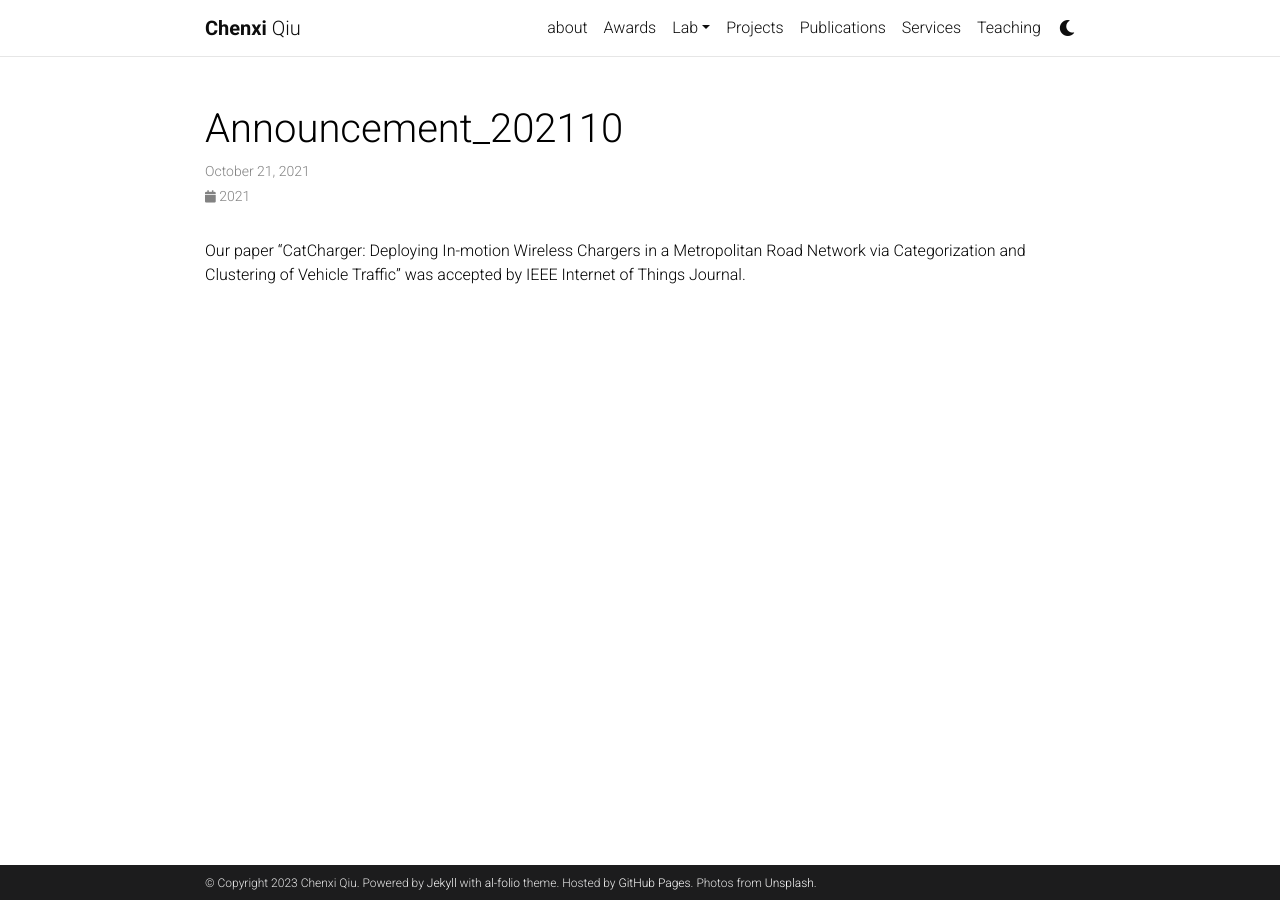
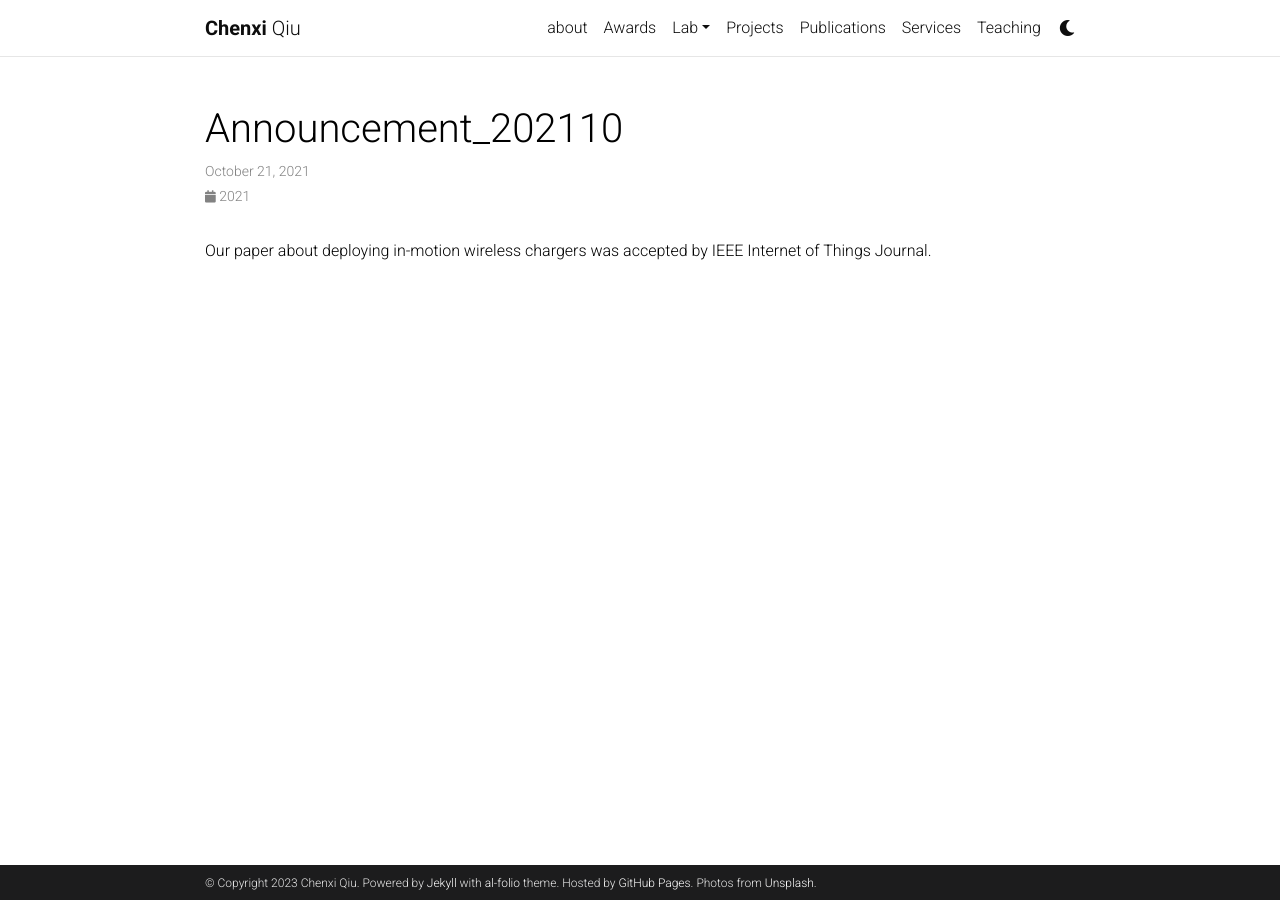
Before and after one commit to chenxiunt/chenxiunt.github.io, a Jekyll site: the page built from _news/announcement_202110.md, in a window 1280 px wide. Built offline with Jekyll 4.4.1, drawn with Linux system fonts in a browser that asks for light colours; comment, search, counter and statistics services are not loaded; a style sheet for code colours, icons or effects is not loaded.

Commit message:
Update announcement_202110.md

```diff
--- a/_news/announcement_202110.md
+++ b/_news/announcement_202110.md
@@ -4,4 +4,4 @@ date: 2021-10-21 15:59:00-0400
 inline: true
 ---
 
-Our paper “CatCharger: Deploying In-motion Wireless Chargers in a Metropolitan Road Network via Categorization and Clustering of Vehicle Traffic” was accepted by IEEE Internet of Things Journal.
+Our paper about deploying in-motion wireless chargers was accepted by IEEE Internet of Things Journal.
```
